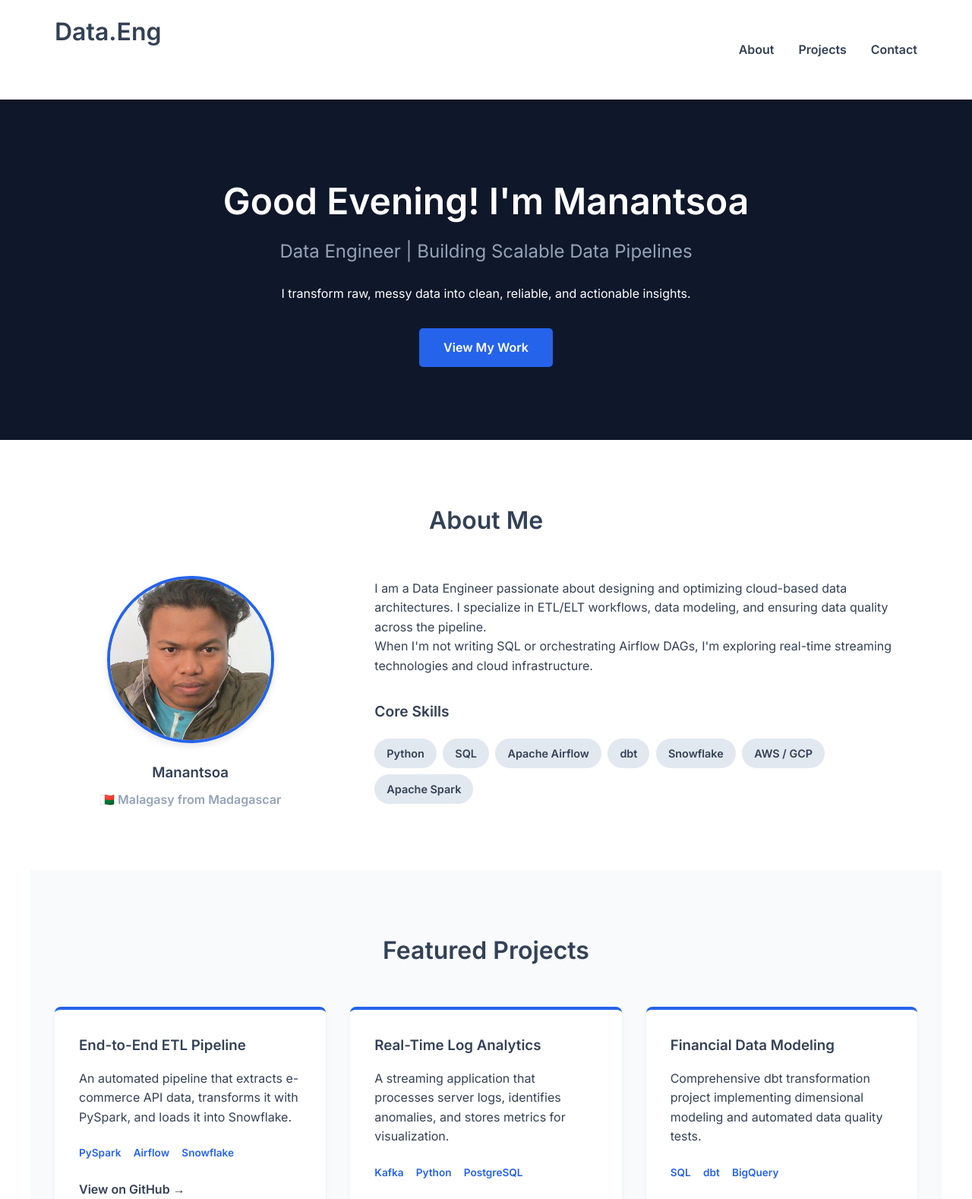
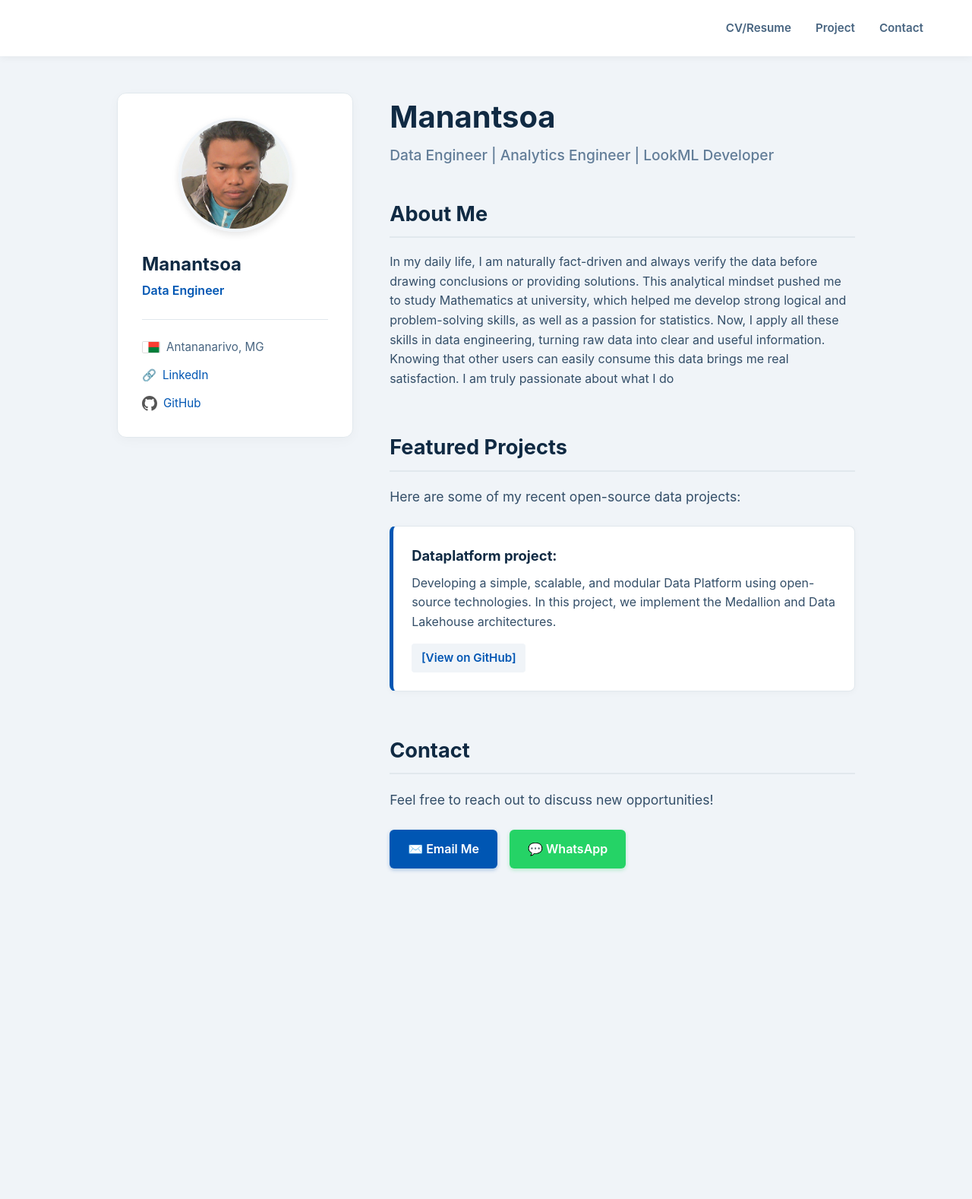
Before and after one commit to NtsoaBe/NtsoaBe.github.io, a plain HTML site: page index.html in a window 1280 px wide. Shown: the top 1578 px of the page at 76% size. After the commit the page ends 1247 px from the top, so only its background shows below. Drawn offline with Linux system fonts and the light colour scheme.

Commit message:
update my portfolio add a cv

```diff
--- a/index.html
+++ b/index.html
@@ -3,103 +3,93 @@
 <head>
     <meta charset="UTF-8">
     <meta name="viewport" content="width=device-width, initial-scale=1.0">
-    <title>Manantsoa | Data Engineer Portfolio</title>
+    <title>Manantsoa - Data Engineer Portfolio</title>
     <link rel="stylesheet" href="style.css">
-    <link href="https://fonts.googleapis.com/css2?family=Inter:wght@300;400;600&display=swap" rel="stylesheet">
 </head>
 <body>
-    <nav>
-        <div class="nav-content">
-            <h2>Data.Eng</h2>
-            <ul>
-                <li><a href="#about">About</a></li>
-                <li><a href="#projects">Projects</a></li>
-                <li><a href="#contact">Contact</a></li>
-            </ul>
-        </div>
+    <nav class="top-nav">
+        <div class="logo"></div>
+        <ul class="nav-links">
+            <li><a href="Manantsoa_CV.pdf" target="_blank" rel="noopener noreferrer">CV/Resume</a></li>
+            <li><a href="#projects">Project</a></li>
+            <li><a href="#contact">Contact</a></li>
+        </ul>
+        <div class="menu-toggle" id="mobile-menu">&#9776;</div>
     </nav>
 
-    <header>
-        <div class="header-content">
-            <h1 id="greeting">Hi, I'm Manantsoa</h1>
-            <p class="subtitle">Data Engineer | Building Scalable Data Pipelines</p>
-            <p>I transform raw, messy data into clean, reliable, and actionable insights.</p>
-            <a href="#projects" class="btn">View My Work</a>
-        </div>
-    </header>
+    <div class="container">
+        <aside class="sidebar">
+            <!-- Replace the src with your actual image path -->
+            <img src="profile.jpg" alt="Profile Picture" class="profile-pic">
+            <h2>Manantsoa</h2>
+            <p class="title">Data Engineer</p>
+            <ul class="contact-info">
+                <!-- Location with Madagascar Flag -->
+                <li style="display: flex; align-items: center; gap: 8px;">
+                    <svg width="24" height="16" viewBox="0 0 90 60" xmlns="http://www.w3.org/2000/svg" style="border: 1px solid #ddd; border-radius: 2px;">
+                        <rect width="30" height="60" fill="#FFFFFF"/>
+                        <rect x="30" width="60" height="30" fill="#FC3D32"/>
+                        <rect x="30" y="30" width="60" height="30" fill="#007E3A"/>
+                    </svg>
+                    Antananarivo, MG
+                </li>
 
-    <section id="about" class="container">
-        <h2>About Me</h2>
-        <div class="about-grid">
+                <!-- LinkedIn (Kept the chain link emoji, but aligned it nicely) -->
+                <li style="display: flex; align-items: center; gap: 8px;">
+                    🔗 <a href="https://www.linkedin.com/in/toky-harimanantsoa-andrianantenaina-61476b255/">LinkedIn</a>
+                </li>
 
-            <!-- Your Picture and Info -->
-            <div class="profile-card">
-                <img src="profile.jpg" alt="Manantsoa" class="profile-img">
-                <h3>Manantsoa</h3>
-                <p class="location">🇲🇬 Malagasy from Madagascar</p>
-            </div>
+                <!-- GitHub with Official Logo -->
+                <li style="display: flex; align-items: center; gap: 8px;">
+                    <svg height="20" width="20" viewBox="0 0 16 16" xmlns="http://www.w3.org/2000/svg" fill="#555">
+                        <path d="M8 0C3.58 0 0 3.58 0 8c0 3.54 2.29 6.53 5.47 7.59.4.07.55-.17.55-.38 0-.19-.01-.82-.01-1.49-2.01.37-2.53-.49-2.69-.94-.09-.23-.48-.94-.82-1.13-.28-.15-.68-.52-.01-.53.63-.01 1.08.58 1.23.82.72 1.21 1.87.87 2.33.66.07-.52.28-.87.51-1.07-1.78-.2-3.64-.89-3.64-3.95 0-.87.31-1.59.82-2.15-.08-.2-.36-1.02.08-2.12 0 0 .67-.21 2.2.82.64-.18 1.32-.27 2-.27.68 0 1.36.09 2 .27 1.53-1.04 2.2-.82 2.2-.82.44 1.1.16 1.92.08 2.12.51.56.82 1.27.82 2.15 0 3.07-1.87 3.75-3.65 3.95.29.25.54.73.54 1.48 0 1.07-.01 1.93-.01 2.2 0 .21.15.46.55.38A8.013 8.013 0 0016 8c0-4.42-3.58-8-8-8z"></path>
+                    </svg>
+                    <a href="https://github.com/NtsoaBe">GitHub</a>
+                </li>
+            </ul>
+        </aside>
 
-            <!-- Bio and Skills -->
-            <div class="about-text">
-                <p>I am a Data Engineer passionate about designing and optimizing cloud-based data architectures. I specialize in ETL/ELT workflows, data modeling, and ensuring data quality across the pipeline.</p>
-                <p>When I'm not writing SQL or orchestrating Airflow DAGs, I'm exploring real-time streaming technologies and cloud infrastructure.</p>
+        <main class="content">
+            <h1>Manantsoa</h1>
+            <h3 class="subtitle">Data Engineer | Analytics Engineer | LookML Developer</h3>
 
-                <h4 class="skills-title">Core Skills</h4>
-                <div class="skills">
-                    <span class="skill-tag">Python</span>
-                    <span class="skill-tag">SQL</span>
-                    <span class="skill-tag">Apache Airflow</span>
-                    <span class="skill-tag">dbt</span>
-                    <span class="skill-tag">Snowflake</span>
-                    <span class="skill-tag">AWS / GCP</span>
-                    <span class="skill-tag">Apache Spark</span>
-                </div>
-            </div>
+            <section class="about-me">
+                <h2>About Me</h2>
+                In my daily life, I am naturally fact-driven and always verify the data before drawing conclusions or providing solutions. This analytical mindset pushed me to study Mathematics at university, which helped me develop strong logical and problem-solving skills, as well as a passion for statistics. Now, I apply all these skills in data engineering, turning raw data into clear and useful information. Knowing that other users can easily consume this data brings me real satisfaction. I am truly passionate about what I do
+            </section>
 
-        </div>
-    </section>
+            <section class="projects" id="projects">
+                <h2>Featured Projects</h2>
+                <p class="section-intro">Here are some of my recent open-source data projects:</p>
+                <ul class="project-list">
+                    <li>
+                        <strong>Dataplatform project:</strong> Developing a simple, scalable, and modular Data Platform using open-source technologies. In this project, we implement the Medallion and Data Lakehouse architectures.
+                        <br><a href="https://github.com/NtsoaBe/trino-hive-docker" target="_blank" class="github-link">[View on GitHub]</a>
+                    </li>
+                    <!-- <li>
+                        <strong>Analytics Engineering with dbt & Looker:</strong> Transformed raw ingested data into clean, business-ready models. Designed a semantic layer using LookML to enable self-service analytics for BI developers.
+                        <br><a href="#" target="_blank" class="github-link">[View on GitHub]</a>
+                    </li>
+                    <li>
+                        <strong>Automated Infrastructure Provisioning:</strong> Created a scalable, distributed architecture on Kubernetes using Terraform (IaC) to automatically deploy data platform resources.
+                        <br><a href="#" target="_blank" class="github-link">[View on GitHub]</a>
+                    </li> -->
+                </ul>
+            </section>
 
-    <section id="projects" class="container bg-light">
-        <h2>Featured Projects</h2>
-        <div class="project-grid">
-            <div class="project-card">
-                <h3>End-to-End ETL Pipeline</h3>
-                <p>An automated pipeline that extracts e-commerce API data, transforms it with PySpark, and loads it into Snowflake.</p>
-                <div class="project-tech">
-                    <span>PySpark</span> <span>Airflow</span> <span>Snowflake</span>
-                </div>
-                <a href="https://github.com/NtsoaBe/trino-hive-docker" class="project-link" target="_blank">View on GitHub &rarr;</a>
-            </div>
+            <section class="contact-section" id="contact">
+                <h2>Contact</h2>
+                    <p>Feel free to reach out to discuss new opportunities!</p>
+                    <div class="contact-buttons">
+                        <!-- Your Gmail -->
+                        <a href="mailto:manantsoaharima@gmail.com" class="btn email-btn">✉️ Email Me</a>
 
-            <div class="project-card">
-                <h3>Real-Time Log Analytics</h3>
-                <p>A streaming application that processes server logs, identifies anomalies, and stores metrics for visualization.</p>
-                <div class="project-tech">
-                    <span>Kafka</span> <span>Python</span> <span>PostgreSQL</span>
-                </div>
-                <a href="#" class="project-link" target="_blank">View on GitHub &rarr;</a>
-            </div>
-
-            <div class="project-card">
-                <h3>Financial Data Modeling</h3>
-                <p>Comprehensive dbt transformation project implementing dimensional modeling and automated data quality tests.</p>
-                <div class="project-tech">
-                    <span>SQL</span> <span>dbt</span> <span>BigQuery</span>
-                </div>
-                <a href="#" class="project-link" target="_blank">View on GitHub &rarr;</a>
-            </div>
-        </div>
-    </section>
-
-    <footer id="contact">
-        <h2>Let's Connect</h2>
-        <p>Looking to collaborate on a data project or discuss architecture?</p>
-        <div class="social-links">
-            <a href="https://mail.google.com/mail/?view=cm&fs=1&to=manantsoaharima@gmail">Email Me</a>
-            <a href="https://github.com/NtsoaBe" target="_blank">GitHub</a>
-            <a href="https://www.linkedin.com/in/toky-harimanantsoa-andrianantenaina-61476b255/" target="_blank">LinkedIn</a>
-        </div>
-    </footer>
+                        <!-- Your WhatsApp -->
+                        <a href="https://wa.me/261345426623" target="_blank" class="btn whatsapp-btn">💬 WhatsApp</a>
+                    </div>
+            </section>
+        </main>
+    </div>
 
     <script src="script.js"></script>
 </body>
--- a/script.js
+++ b/script.js
@@ -1,29 +1,10 @@
-// Smooth scrolling for navigation links
-document.querySelectorAll('a[href^="#"]').forEach(anchor => {
-    anchor.addEventListener('click', function (e) {
-        e.preventDefault();
+document.addEventListener('DOMContentLoaded', () => {
+    // Select the hamburger menu and the navigation links container
+    const mobileMenu = document.getElementById('mobile-menu');
+    const navLinks = document.querySelector('.nav-links');
 
-        const targetElement = document.querySelector(this.getAttribute('href'));
-
-        window.scrollTo({
-            top: targetElement.offsetTop - 70, // Adjusts for the fixed navigation bar
-            behavior: 'smooth'
-        });
+    // Toggle the 'active' class to show/hide the menu on mobile
+    mobileMenu.addEventListener('click', () => {
+        navLinks.classList.toggle('active');
     });
 });
-
-// Dynamic Greeting based on time of day
-window.onload = function() {
-    const hour = new Date().getHours();
-    let greetingText = "Hi, I'm Manantsoa";
-
-    if (hour < 12) {
-        greetingText = "Good Morning! I'm Manantsoa";
-    } else if (hour < 18) {
-        greetingText = "Good Afternoon! I'm Manantsoa";
-    } else {
-        greetingText = "Good Evening! I'm Manantsoa";
-    }
-
-    document.getElementById('greeting').innerText = greetingText;
-}
--- a/style.css
+++ b/style.css
@@ -1,225 +1,308 @@
-/* Base Styles */
-:root {
-    --primary-color: #2563eb;
-    --dark-bg: #0f172a;
-    --light-bg: #f8fafc;
-    --text-main: #334155;
-    --text-light: #94a3b8;
+/* Base & Reset */
+* {
+    box-sizing: border-box;
+    margin: 0;
+    padding: 0;
+    font-family: -apple-system, BlinkMacSystemFont, "Segoe UI", Roboto, Helvetica, Arial, sans-serif;
 }
 
-* {
-    margin: 0;
-    padding: 0;
-    box-sizing: border-box;
-    font-family: 'Inter', sans-serif;
+html {
+    scroll-behavior: smooth;
 }
 
 body {
-    color: var(--text-main);
+    background-color: #f0f4f8; /* Soft light blue/gray background */
+    color: #334e68; /* Softer dark text */
     line-height: 1.6;
 }
 
+a {
+    color: #0056b3;
+    text-decoration: none;
+    transition: color 0.2s ease;
+}
+
+a:hover {
+    color: #003d82;
+    text-decoration: underline;
+}
+
 /* Navigation */
-nav {
-    background-color: white;
-    box-shadow: 0 2px 4px rgba(0,0,0,0.1);
+.top-nav {
+    display: flex;
+    justify-content: space-between;
+    align-items: center;
+    padding: 1.5rem 5%;
+    background: #ffffff;
+    box-shadow: 0 2px 10px rgba(0,0,0,0.05); /* Softer shadow */
     position: sticky;
     top: 0;
     z-index: 100;
 }
 
-.nav-content {
-    max-width: 1200px;
-    margin: 0 auto;
-    padding: 1rem 2rem;
-    display: flex;
-    justify-content: space-between;
-    align-items: center;
+.logo {
+    font-size: 1.4rem;
+    font-weight: 700;
+    color: #102a43; /* Deep navy */
+    letter-spacing: 0.5px;
 }
 
-nav ul {
+.nav-links {
     list-style: none;
     display: flex;
     gap: 2rem;
 }
 
-nav a {
-    text-decoration: none;
-    color: var(--text-main);
+.nav-links a {
+    color: #486581;
     font-weight: 600;
+    font-size: 0.95rem;
 }
 
-/* Header */
-header {
-    background-color: var(--dark-bg);
-    color: white;
-    padding: 6rem 2rem;
-    text-align: center;
+.nav-links a:hover {
+    color: #102a43;
+    text-decoration: none;
 }
 
-header h1 {
-    font-size: 3rem;
-    margin-bottom: 0.5rem;
-}
-
-.subtitle {
+.menu-toggle {
+    display: none;
     font-size: 1.5rem;
-    color: var(--text-light);
-    margin-bottom: 1.5rem;
-}
-
-.btn {
-    display: inline-block;
-    background-color: var(--primary-color);
-    color: white;
-    padding: 0.8rem 2rem;
-    text-decoration: none;
-    border-radius: 5px;
-    margin-top: 2rem;
-    font-weight: 600;
-    transition: background-color 0.3s;
-}
-
-.btn:hover {
-    background-color: #1d4ed8;
+    cursor: pointer;
+    color: #102a43;
 }
 
 /* Layout */
 .container {
-    max-width: 1200px;
-    margin: 0 auto;
-    padding: 5rem 2rem;
+    display: flex;
+    flex-direction: column;
+    max-width: 1100px;
+    margin: 3rem auto;
+    padding: 0 5%;
+    gap: 3rem;
 }
 
-.bg-light {
-    background-color: var(--light-bg);
+/* Sidebar (Card Style) */
+.sidebar {
+    text-align: center;
+    flex: 1;
+    min-width: 280px;
+    background: #ffffff;
+    padding: 2rem;
+    border-radius: 12px;
+    box-shadow: 0 4px 15px rgba(0,0,0,0.03);
+    border: 1px solid #e1e8ed;
+    height: fit-content;
 }
 
-h2 {
-    font-size: 2rem;
-    margin-bottom: 3rem;
-    text-align: center;
-}
-
-/* About Section & Profile Picture */
-.about-grid {
-    display: grid;
-    grid-template-columns: 1fr 2fr;
-    gap: 4rem;
-    align-items: center;
-}
-
-.profile-card {
-    text-align: center;
-}
-
-.profile-img {
-    width: 220px;
-    height: 220px;
+.profile-pic {
+    width: 150px;
+    height: 150px;
     border-radius: 50%;
     object-fit: cover;
-    border: 4px solid var(--primary-color);
-    margin-bottom: 1rem;
+    margin-bottom: 1.5rem;
+    border: 4px solid #f0f4f8; /* Border around picture */
     box-shadow: 0 4px 10px rgba(0,0,0,0.1);
 }
 
-.location {
-    color: var(--text-light);
-    font-weight: 600;
-    margin-top: 0.5rem;
+.sidebar h2 {
+    font-size: 1.5rem;
+    margin-bottom: 0.2rem;
+    color: #102a43;
 }
 
-.skills-title {
-    margin-top: 2rem;
-    margin-bottom: 1rem;
-    font-size: 1.2rem;
+.sidebar .title {
+    color: #0056b3; /* Highlight title */
+    font-size: 1rem;
+    font-weight: 600;
+    margin-bottom: 1.5rem;
 }
 
-.skill-tag {
-    display: inline-block;
-    background-color: #e2e8f0;
-    padding: 0.5rem 1rem;
-    border-radius: 20px;
-    margin: 0.25rem 0.25rem 0.25rem 0;
-    font-size: 0.9rem;
-    font-weight: 600;
+.contact-info {
+    list-style: none;
+    text-align: left;
+    display: flex;
+    flex-direction: column;
+    gap: 0.8rem;
+    color: #486581;
+    border-top: 1px solid #e1e8ed;
+    padding-top: 1.5rem;
 }
 
-/* Projects Section */
-.project-grid {
-    display: grid;
-    grid-template-columns: repeat(auto-fit, minmax(300px, 1fr));
-    gap: 2rem;
+.contact-info li {
+    font-size: 0.95rem;
 }
 
-.project-card {
-    background: white;
-    padding: 2rem;
-    border-radius: 8px;
-    box-shadow: 0 4px 6px rgba(0,0,0,0.05);
-    border-top: 4px solid var(--primary-color);
+/* Main Content */
+.content {
+    flex: 2.5;
 }
 
-.project-card h3 {
-    margin-bottom: 1rem;
+.content h1 {
+    font-size: 2.5rem;
+    margin-bottom: 0.2rem;
+    color: #102a43;
 }
 
-.project-tech {
-    margin: 1.5rem 0;
-    font-size: 0.85rem;
-    color: var(--primary-color);
-    font-weight: 600;
+.subtitle {
+    font-size: 1.2rem;
+    color: #627d98;
+    font-weight: 500;
+    margin-bottom: 2.5rem;
 }
 
-.project-tech span {
-    margin-right: 0.8rem;
+/* Sections */
+.about-me, .projects, .contact-section {
+    margin-bottom: 3.5rem;
+    scroll-margin-top: 100px; /* Space for fixed header */
 }
 
-.project-link {
-    text-decoration: none;
-    color: var(--text-main);
-    font-weight: 600;
+.about-me h2, .projects h2, .contact-section h2 {
+    font-size: 1.7rem;
+    margin-bottom: 1.2rem;
+    color: #102a43;
+    border-bottom: 2px solid #e1e8ed;
+    padding-bottom: 0.5rem;
 }
 
-.project-link:hover {
-    color: var(--primary-color);
+.about-me p, .contact-section p {
+    margin-bottom: 1.2rem;
+    font-size: 1.1rem;
+    line-height: 1.7;
 }
 
-/* Footer */
-footer {
-    background-color: var(--dark-bg);
-    color: white;
-    text-align: center;
-    padding: 4rem 2rem;
+/* Projects Section (Card Style) */
+.section-intro {
+    margin-bottom: 1.5rem;
+    font-size: 1.1rem;
 }
 
-.social-links {
-    margin: 2rem 0;
-    display: flex;
-    justify-content: center;
-    gap: 1.5rem;
+.project-list {
+    list-style-type: none;
 }
 
-.social-links a {
-    color: white;
+.project-list li {
+    background: #ffffff;
+    margin-bottom: 1.5rem;
+    padding: 1.5rem;
+    border-radius: 8px;
+    border: 1px solid #e1e8ed;
+    border-left: 5px solid #0056b3; /* Blue accent border */
+    box-shadow: 0 2px 8px rgba(0,0,0,0.03);
+    transition: transform 0.2s ease, box-shadow 0.2s ease;
+}
+
+.project-list li:hover {
+    transform: translateY(-2px);
+    box-shadow: 0 6px 15px rgba(0,0,0,0.06);
+}
+
+.project-list li strong {
+    color: #102a43;
+    font-size: 1.15rem;
+    display: block;
+    margin-bottom: 0.5rem;
+}
+
+.github-link {
+    display: inline-block;
+    margin-top: 1rem;
+    font-size: 0.95rem;
+    font-weight: 600;
+    background: #f0f4f8;
+    padding: 0.4rem 0.8rem;
+    border-radius: 4px;
+}
+
+.github-link:hover {
+    background: #e1e8ed;
     text-decoration: none;
 }
 
-.social-links a:hover {
-    color: var(--primary-color);
+/* Contact Buttons */
+.contact-buttons {
+    display: flex;
+    gap: 1rem;
+    margin-top: 1.5rem;
+    flex-wrap: wrap;
 }
 
-.copyright {
-    color: var(--text-light);
-    font-size: 0.9rem;
+.btn {
+    padding: 0.8rem 1.5rem;
+    border-radius: 6px;
+    font-weight: 600;
+    display: inline-flex;
+    align-items: center;
+    gap: 0.5rem;
+    transition: background-color 0.2s ease, transform 0.1s ease;
+    border: none;
+    cursor: pointer;
 }
 
-/* Responsive (Mobile view) */
-@media (max-width: 768px) {
-    .about-grid {
-        grid-template-columns: 1fr;
+.btn:active {
+    transform: scale(0.98);
+}
+
+.email-btn {
+    background-color: #0056b3;
+    color: #fff;
+    box-shadow: 0 2px 5px rgba(0, 86, 179, 0.3);
+}
+
+.email-btn:hover {
+    background-color: #004494;
+    text-decoration: none;
+    color: #fff;
+}
+
+.whatsapp-btn {
+    background-color: #25D366;
+    color: #fff;
+    box-shadow: 0 2px 5px rgba(37, 211, 102, 0.3);
+}
+
+.whatsapp-btn:hover {
+    background-color: #1da851;
+    text-decoration: none;
+    color: #fff;
+}
+
+/* Responsive Design */
+@media (min-width: 850px) {
+    .container {
+        flex-direction: row;
     }
-    header h1 {
-        font-size: 2.2rem;
+
+    .sidebar {
+        text-align: left;
+        position: sticky;
+        top: 100px; /* Makes sidebar stick when scrolling */
+    }
+
+    .sidebar .profile-pic {
+        margin: 0 auto 1.5rem auto;
+        display: block;
     }
 }
+
+@media (max-width: 849px) {
+    .nav-links {
+        display: none;
+        flex-direction: column;
+        width: 100%;
+        position: absolute;
+        top: 70px;
+        left: 0;
+        background: #fff;
+        padding: 1rem;
+        box-shadow: 0 4px 6px rgba(0,0,0,0.05);
+        border-top: 1px solid #e1e8ed;
+    }
+
+    .nav-links.active {
+        display: flex;
+    }
+
+    .menu-toggle {
+        display: block;
+    }
+}
```
Also changed, not shown: 1 other file.
